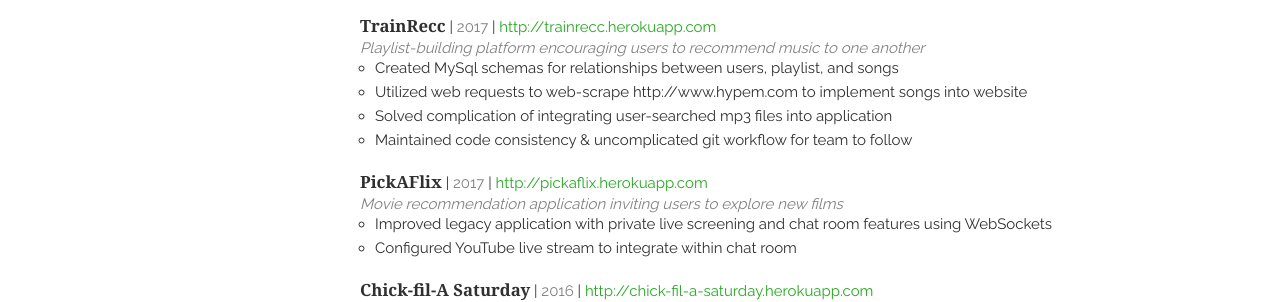
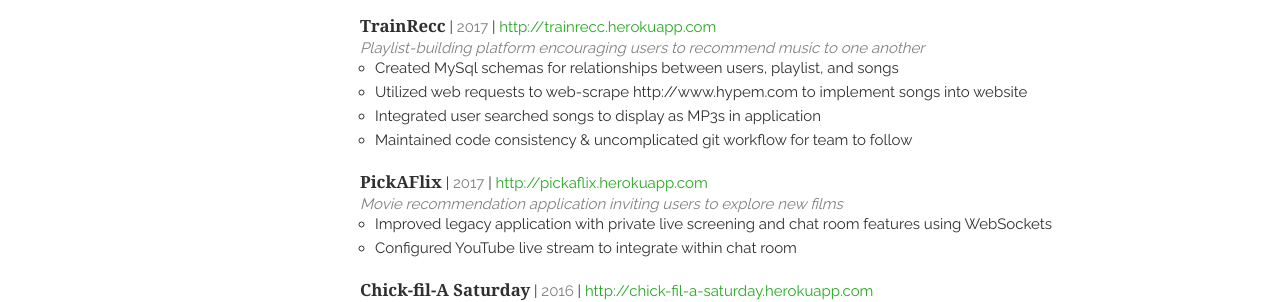
Before and after one commit to ylemberg/ylemberg.github.io, a Jekyll site: the page built from index.html, in a window 1280 px wide. Shown: the part 716-1018 px from the top of the page. Built offline with Jekyll 4.4.1, drawn with Linux system fonts in a browser that asks for light colours; nearby versions of some CDN libraries; the list of posts is cut into pages by our own code.

Commit message:
[refactor] Better wording

```diff
--- a/_includes/projects.html
+++ b/_includes/projects.html
@@ -24,7 +24,7 @@
     <ul class="bullet-points">
       <li class="bullet-point">Created MySql schemas for relationships between users, playlist, and songs</li>
       <li class="bullet-point">Utilized web requests to web-scrape http://www.hypem.com to implement songs into website</li>
-      <li class="bullet-point">Solved complication of integrating user-searched mp3 files into application</li>
+      <li class="bullet-point">Integrated user searched songs to display as MP3s in application</li>
       <li class="bullet-point">Maintained code consistency & uncomplicated git workflow for team to follow</li>
     </ul>
   </article>
```
Also changed, not shown: 1 other file.
